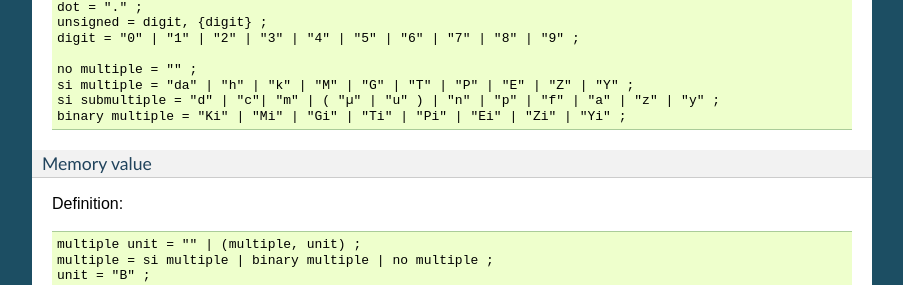
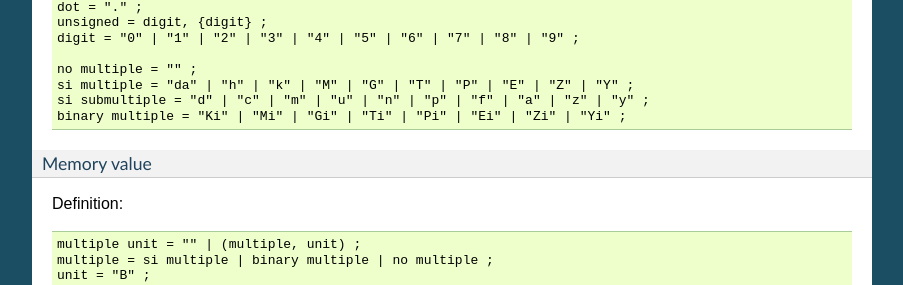
Before and after one commit to sarum9in/DEPRECATED_bunsan_bacs_single_problem, a Sphinx documentation site: the page built from sphinx/source/problem_formats/simple0.rst, in a window 1280 px wide and 900 px high, scrolled down 1394 px. Shown: the part 291-576 px from the top of the window, without its empty margins (198-1101 px from the left). Built offline with Sphinx 7.4.7, drawn with Linux system fonts in a browser that asks for light colours; formulas are drawn with MathJax 3; some of the changed text lies outside the part shown.

```diff
--- a/sphinx/source/problem_formats/simple0.rst
+++ b/sphinx/source/problem_formats/simple0.rst
@@ -114,7 +114,7 @@ Binary multiples give :math:`2^{10k}` multiplier.
 
    no multiple = "" ;
    si multiple = "da" | "h" | "k" | "M" | "G" | "T" | "P" | "E" | "Z" | "Y" ;
-   si submultiple = "d" | "c"| "m" | ( "µ" | "u" ) | "n" | "p" | "f" | "a" | "z" | "y" ;
+   si submultiple = "d" | "c" | "m" | "u" | "n" | "p" | "f" | "a" | "z" | "y" ;
    binary multiple = "Ki" | "Mi" | "Gi" | "Ti" | "Pi" | "Ei" | "Zi" | "Yi" ;
 
 Memory value
```
